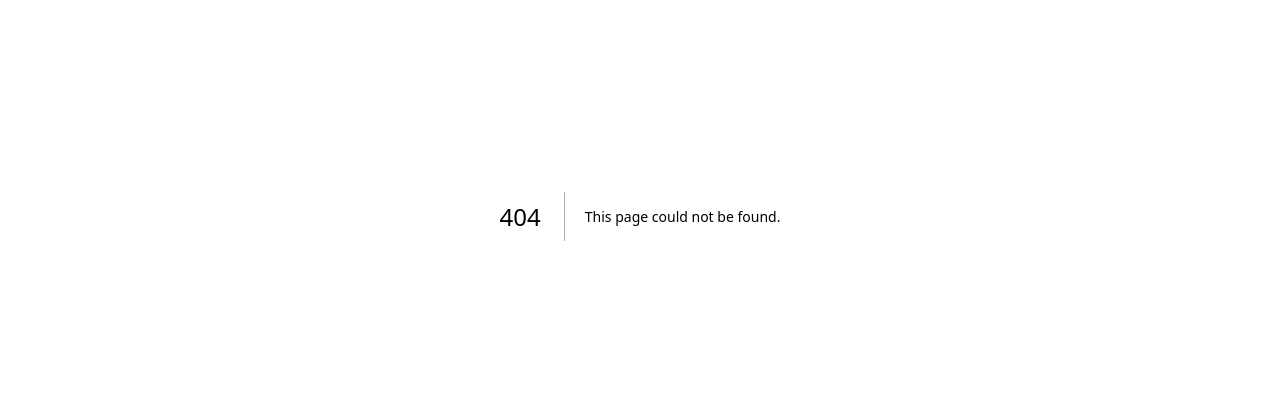
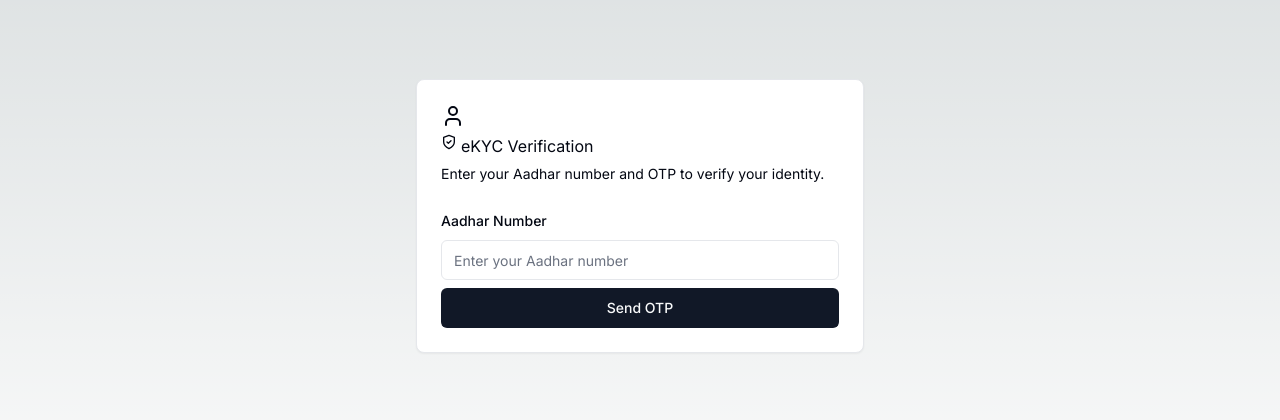
Before and after one commit to jatinsahijwani/healthcare, a Next.js app: page /doctor-ekyc in a window 1280 px wide. Before the commit this address had no page. Shown: the part 184-604 px from the top of the page. Built offline with nearby package versions, Linux system fonts and the light colour scheme.

Commit message:
checkpoint

```diff
--- /dev/null
+++ b/app/doctor-ekyc/page.tsx
@@ -0,0 +1,11 @@
+"use client";
+
+import { EkycForm } from "@/components/ekyc-form";
+
+export default function Home() {
+  return (
+    <div className="w-[100vw] h-[100vh] flex justify-center items-center">
+        <EkycForm />
+    </div>
+  );
+}
--- /dev/null
+++ b/components/ekyc-form.tsx
@@ -0,0 +1,89 @@
+import { CardHeader, CardContent, Card } from "@/components/ui/card"
+import { Label } from "@/components/ui/label"
+import { Input } from "@/components/ui/input"
+import { Button } from "@/components/ui/button"
+import { useState } from "react"
+
+export function EkycForm() {
+  const startLoader = () => {
+
+  }
+  const [sent,setSent] = useState(false);
+  return (
+    <Card className="w-full max-w-md dark:bg-gray-800 dark:text-white">
+      <CardHeader>
+        <div>
+          <UserIcon className="dark:text-white" />
+        </div>
+        <div className="flex gap-1">
+          <ShieldCheckIcon className="w-4 h-4 dark:text-white" />
+          <span>eKYC Verification</span>
+        </div>
+        <div className="text-sm">Enter your Aadhar number and OTP to verify your identity.</div>
+      </CardHeader>
+      <CardContent className="grid gap-6">
+        <form>
+          <div className="space-y-2">
+            <Label className="sm:col-span-2" htmlFor="aadhar">
+              Aadhar Number
+            </Label>
+            <Input id="aadhar" placeholder="Enter your Aadhar number" required type="text" />
+          </div>
+          <div className={`space-y-2 ${sent ? '': 'hidden'}`} id="otpField">
+            <Label className="sm:col-span-2" htmlFor="otp">
+              OTP
+            </Label>
+            <Input id="otp" placeholder="Enter your OTP" required type="text" />
+          </div>
+          <Button className="w-full mt-2" onClick={() => {
+            startLoader();
+            setSent(true);
+          }} type="button">
+            {sent ? 'Verify OTP' : 'Send OTP'}
+          </Button>
+        </form>
+      </CardContent>
+    </Card>
+  )
+}
+
+function ShieldCheckIcon(props) {
+  return (
+    <svg
+      {...props}
+      xmlns="http://www.w3.org/2000/svg"
+      width="24"
+      height="24"
+      viewBox="0 0 24 24"
+      fill="none"
+      stroke="currentColor"
+      strokeWidth="2"
+      strokeLinecap="round"
+      strokeLinejoin="round"
+    >
+      <path d="M12 22s8-4 8-10V5l-8-3-8 3v7c0 6 8 10 8 10" />
+      <path d="m9 12 2 2 4-4" />
+    </svg>
+  )
+}
+
+
+function UserIcon(props) {
+  return (
+    <svg
+      {...props}
+      xmlns="http://www.w3.org/2000/svg"
+      width="24"
+      height="24"
+      viewBox="0 0 24 24"
+      fill="none"
+      stroke="currentColor"
+      strokeWidth="2"
+      strokeLinecap="round"
+      strokeLinejoin="round"
+    >
+      <path d="M19 21v-2a4 4 0 0 0-4-4H9a4 4 0 0 0-4 4v2" />
+      <circle cx="12" cy="7" r="4" />
+    </svg>
+  )
+}
--- /dev/null
+++ b/components/ui/label.tsx
@@ -0,0 +1,26 @@
+"use client"
+
+import * as React from "react"
+import * as LabelPrimitive from "@radix-ui/react-label"
+import { cva, type VariantProps } from "class-variance-authority"
+
+import { cn } from "@/lib/utils"
+
+const labelVariants = cva(
+  "text-sm font-medium leading-none peer-disabled:cursor-not-allowed peer-disabled:opacity-70"
+)
+
+const Label = React.forwardRef<
+  React.ElementRef<typeof LabelPrimitive.Root>,
+  React.ComponentPropsWithoutRef<typeof LabelPrimitive.Root> &
+    VariantProps<typeof labelVariants>
+>(({ className, ...props }, ref) => (
+  <LabelPrimitive.Root
+    ref={ref}
+    className={cn(labelVariants(), className)}
+    {...props}
+  />
+))
+Label.displayName = LabelPrimitive.Root.displayName
+
+export { Label }
--- a/package.json
+++ b/package.json
@@ -12,6 +12,7 @@
     "@nivo/bar": "^0.85.1",
     "@nivo/line": "^0.85.1",
     "@radix-ui/react-icons": "^1.3.0",
+    "@radix-ui/react-label": "^2.0.2",
     "@radix-ui/react-slot": "^1.0.2",
     "class-variance-authority": "^0.7.0",
     "clsx": "^2.1.0",
```
Also changed, not shown: 1 other file (tests, documents, lock files or other folders).
